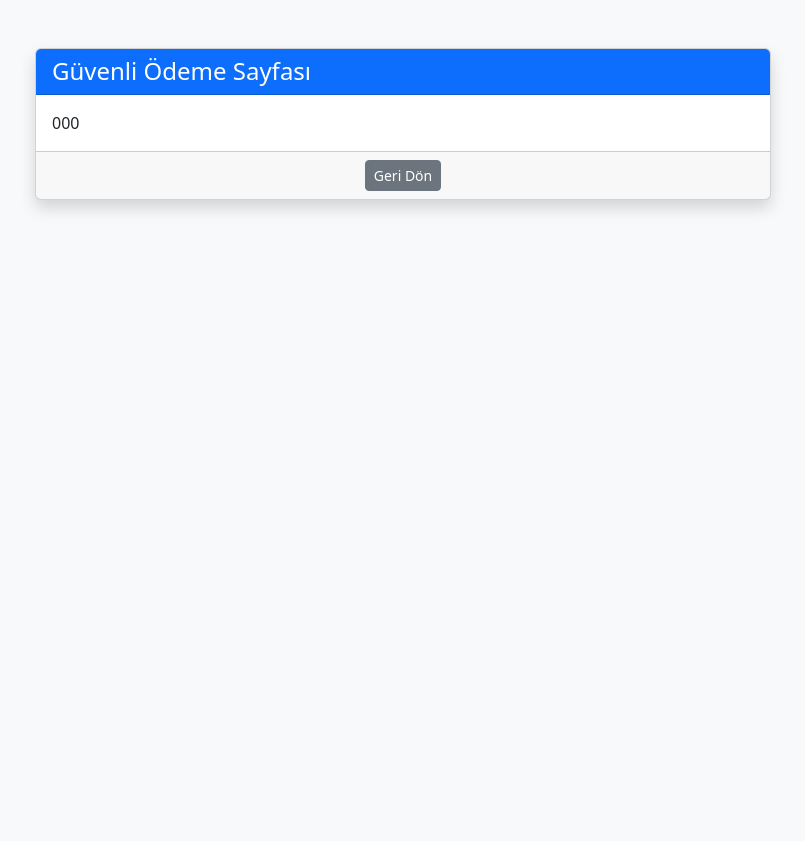
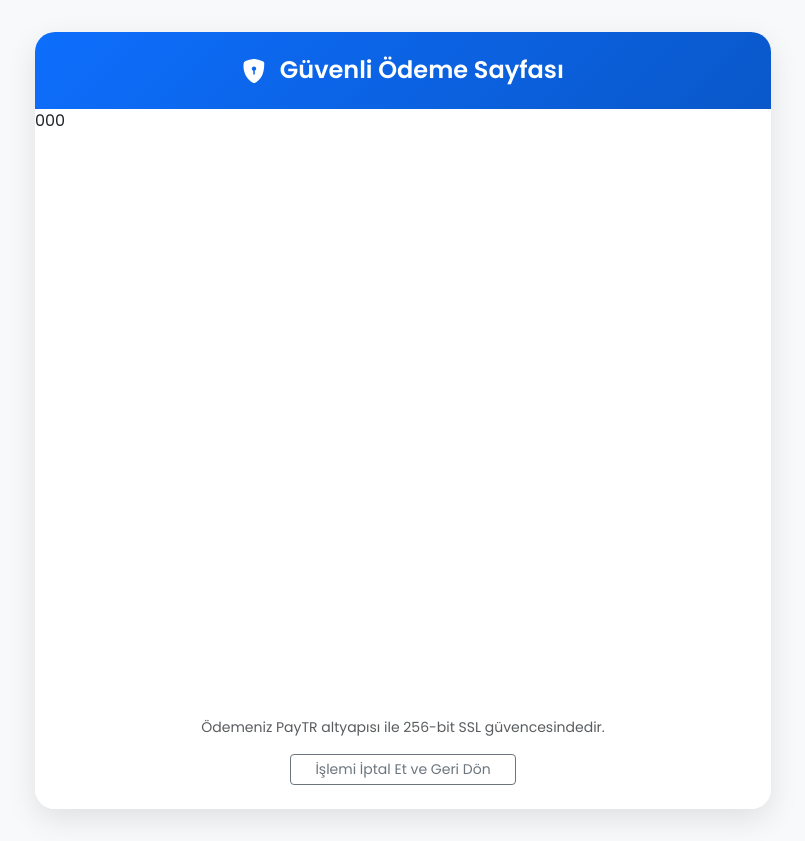
Before and after one commit to murataydogan/OtelWeb, a Flask app: template OtelWeb/templates/odeme_sayfasi.html in a window 1280 px wide. Shown: the whole page, without its empty margins (237-1042 px from the left). Before the commit the page ends 211 px from the top, so only its background shows below. Run offline with Flask 3, Linux system fonts and the light colour scheme; the template is opened without the code that fills it: most values are stand-ins (such as "Sample title", 1, 10 or a date in 2020); data that the repository does not hold is empty.

Commit message:
odeme_sayfasi.html

```diff
--- a/OtelWeb/templates/odeme_sayfasi.html
+++ b/OtelWeb/templates/odeme_sayfasi.html
@@ -1,27 +1,97 @@
 <!DOCTYPE html>
 <html lang="tr">
 <head>
+    <meta name="viewport" content="width=device-width, initial-scale=1.0, maximum-scale=1.0, user-scalable=no">
     <meta charset="UTF-8">
     <title>Güvenli Ödeme - {{ otel_adi }}</title>
     <link href="https://cdn.jsdelivr.net/npm/bootstrap@5.3.0/dist/css/bootstrap.min.css" rel="stylesheet">
+    <link href="https://fonts.googleapis.com/css2?family=Poppins:wght@400;600&display=swap" rel="stylesheet">
+
+    <style>
+        body {
+            font-family: 'Poppins', sans-serif;
+            background-color: #f8f9fa;
+        }
+
+        /* Kart ve Konteyner Ayarları */
+        .payment-container {
+            margin-top: 2rem;
+            margin-bottom: 2rem;
+        }
+
+        .payment-card {
+            border: none;
+            border-radius: 20px;
+            overflow: hidden;
+            box-shadow: 0 10px 30px rgba(0,0,0,0.1) !important;
+        }
+
+        .card-header {
+            background: linear-gradient(135deg, #0d6efd 0%, #0a58ca 100%);
+            padding: 1.5rem;
+            border: none;
+        }
+
+        /* Ödeme Formu (Iframe) Responsive Ayarı */
+        .payment-body {
+            padding: 0; /* Mobilde yer kazanmak için padding'i sıfırladık */
+            min-height: 600px; /* Form yüklenirken boşluk kalması için */
+        }
+
+        /* PayTR'den gelen iframe'i yakalayıp genişleten sihirli kod */
+        iframe {
+            width: 100% !important;
+            min-width: 100% !important;
+            border: none !important;
+        }
+
+        /* Mobil Cihazlar İçin Dokunuşlar */
+        @media (max-width: 576px) {
+            .payment-container {
+                margin-top: 0; /* Mobilde en tepeden başlasın */
+                padding-left: 10px;
+                padding-right: 10px;
+            }
+            .payment-card {
+                border-radius: 15px;
+            }
+            .card-header h4 {
+                font-size: 1.1rem;
+            }
+            .btn-back {
+                width: 100%; /* Mobilde geri dön butonu tam genişlik olsun */
+                padding: 12px;
+            }
+        }
+    </style>
 </head>
-<body class="bg-light">
-    <div class="container mt-5">
-        <div class="row justify-content-center">
-            <div class="col-md-8">
-                <div class="card shadow">
-                    <div class="card-header bg-primary text-white">
-                        <h4 class="mb-0">Güvenli Ödeme Sayfası</h4>
-                    </div>
-                    <div class="card-body">
-                        {{ iframe_code | safe }}
-                    </div>
-                    <div class="card-footer text-center">
-                        <a href="/rezervasyonlarim" class="btn btn-secondary btn-sm">Geri Dön</a>
-                    </div>
+<body>
+
+<div class="container payment-container">
+    <div class="row justify-content-center">
+        <div class="col-12 col-lg-9 col-xl-8">
+            <div class="card payment-card shadow">
+                <div class="card-header text-white text-center">
+                    <h4 class="mb-0 fw-bold">
+                        <svg xmlns="http://www.w3.org/2000/svg" width="24" height="24" fill="currentColor" class="bi bi-shield-lock-fill me-2" viewBox="0 0 16 16">
+                          <path fill-rule="evenodd" d="M8 0c-.69 0-1.843.265-2.928.56-1.11.3-2.229.655-2.887.87a1.54 1.54 0 0 0-1.044 1.262c-.596 4.477.787 7.795 2.465 9.99a11.777 11.777 0 0 0 2.517 2.453c.386.273.744.482 1.048.625.28.132.581.24.829.24s.548-.108.829-.24a7.158 7.158 0 0 0 1.048-.625 11.775 11.775 0 0 0 2.517-2.453c1.678-2.195 2.461-5.513 2.465-9.99a1.541 1.541 0 0 0-1.044-1.263 62.467 62.467 0 0 0-2.887-.87C9.843.266 8.69 0 8 0m0 5a1.5 1.5 0 0 1 .5 2.915V10a.5.5 0 0 1-1 0V7.915A1.5 1.5 0 0 1 8 5"/>
+                        </svg>
+                        Güvenli Ödeme Sayfası
+                    </h4>
+                </div>
+                <div class="card-body payment-body">
+                    {{ iframe_code | safe }}
+                </div>
+                <div class="card-footer bg-white border-0 pb-4 text-center">
+                    <p class="text-muted small mb-3">Ödemeniz PayTR altyapısı ile 256-bit SSL güvencesindedir.</p>
+                    <a href="/rezervasyonlarim" class="btn btn-outline-secondary btn-sm px-4 btn-back">
+                        İşlemi İptal Et ve Geri Dön
+                    </a>
                 </div>
             </div>
         </div>
     </div>
+</div>
+
 </body>
 </html>
```
